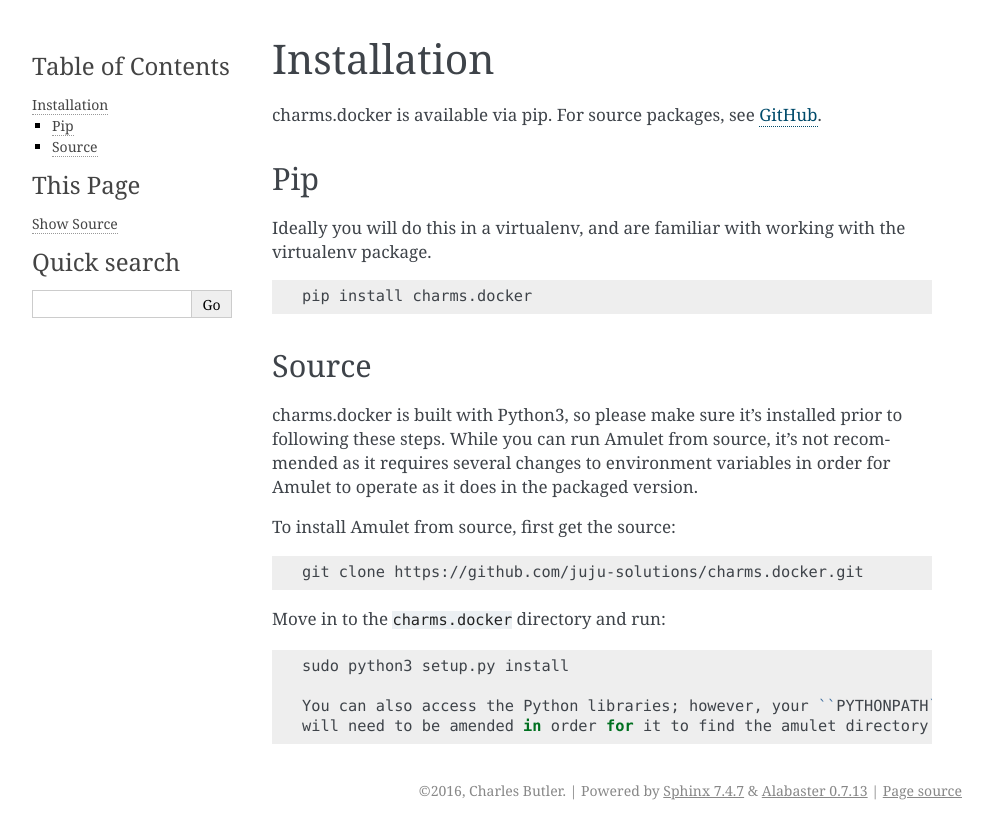
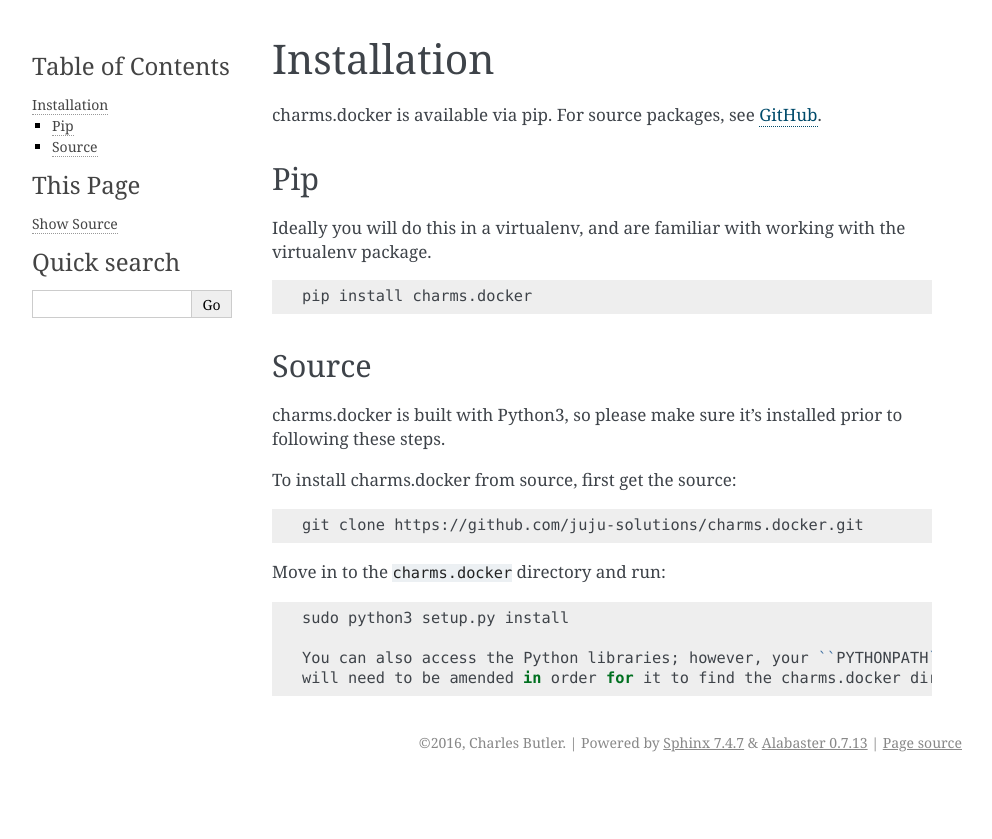
Before and after one commit to juju-solutions/charms.docker, a Sphinx documentation site: the page built from docs/source/installation.rst, in a window 1280 px wide. Shown: the top 839 px of the page, without its empty margins (148-1140 px from the left). Built offline with Sphinx 7.4.7, drawn with Linux system fonts in a browser that asks for light colours.

Commit message:
Remove leftover traces that I copied the template tree from amulet

```diff
--- a/docs/source/installation.rst
+++ b/docs/source/installation.rst
@@ -17,11 +17,9 @@
 ~~~~~~
 
 charms.docker is built with Python3, so please make sure it’s installed prior
-to following these steps. While you can run Amulet from source, it’s not
-recommended as it requires several changes to environment variables in
-order for Amulet to operate as it does in the packaged version.
+to following these steps.
 
-To install Amulet from source, first get the source:
+To install charms.docker from source, first get the source:
 
 .. code:: bash
 
@@ -34,6 +32,6 @@
      sudo python3 setup.py install
 
      You can also access the Python libraries; however, your ``PYTHONPATH``
-     will need to be amended in order for it to find the amulet directory.
+     will need to be amended in order for it to find the charms.docker directory.
 
-.. _GitHub: https://github.com/juju/amulet/releases
+.. _GitHub: https://github.com/juju-solutions/charms.docker/releases
```
